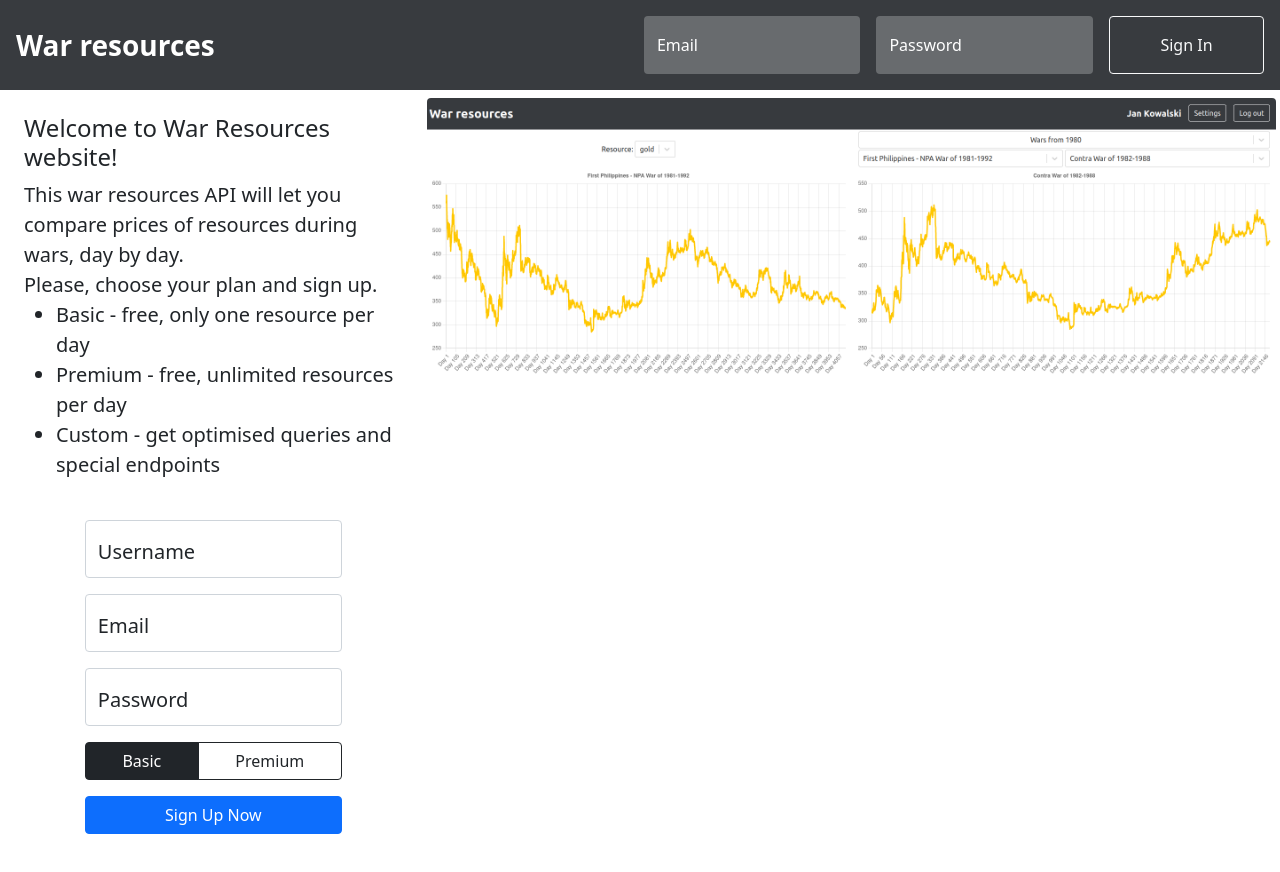
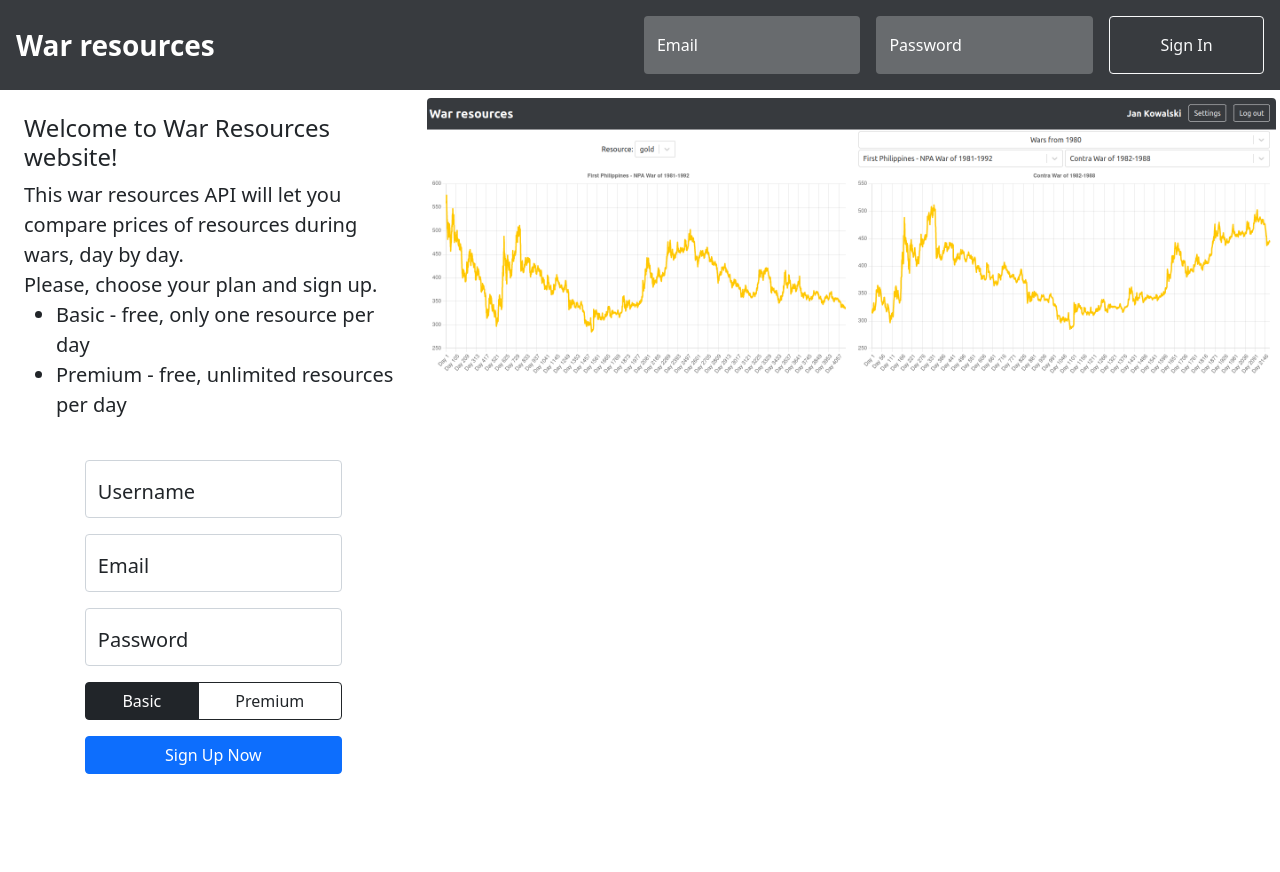
Before and after one commit to Jackhalabardnik/war_resources_frontend, a React (Create React App) app: page /front in a window 1280 px wide. Shown: the top 872 px of the page. After the commit the page ends 822 px from the top, so only its background shows below. Built offline with nearby package versions, Linux system fonts and the light colour scheme.

Commit message:
misc - changed front promo text

```diff
--- a/src/components/Front/front.jsx
+++ b/src/components/Front/front.jsx
@@ -24,9 +24,6 @@ const Front = () => {
                             <li>
                                 Premium - free, unlimited resources per day
                             </li>
-                            <li>
-                                Custom - get optimised queries and special endpoints
-                            </li>
                         </ul>
                     </div>
                     <div className="my-4 text-dark">
```
